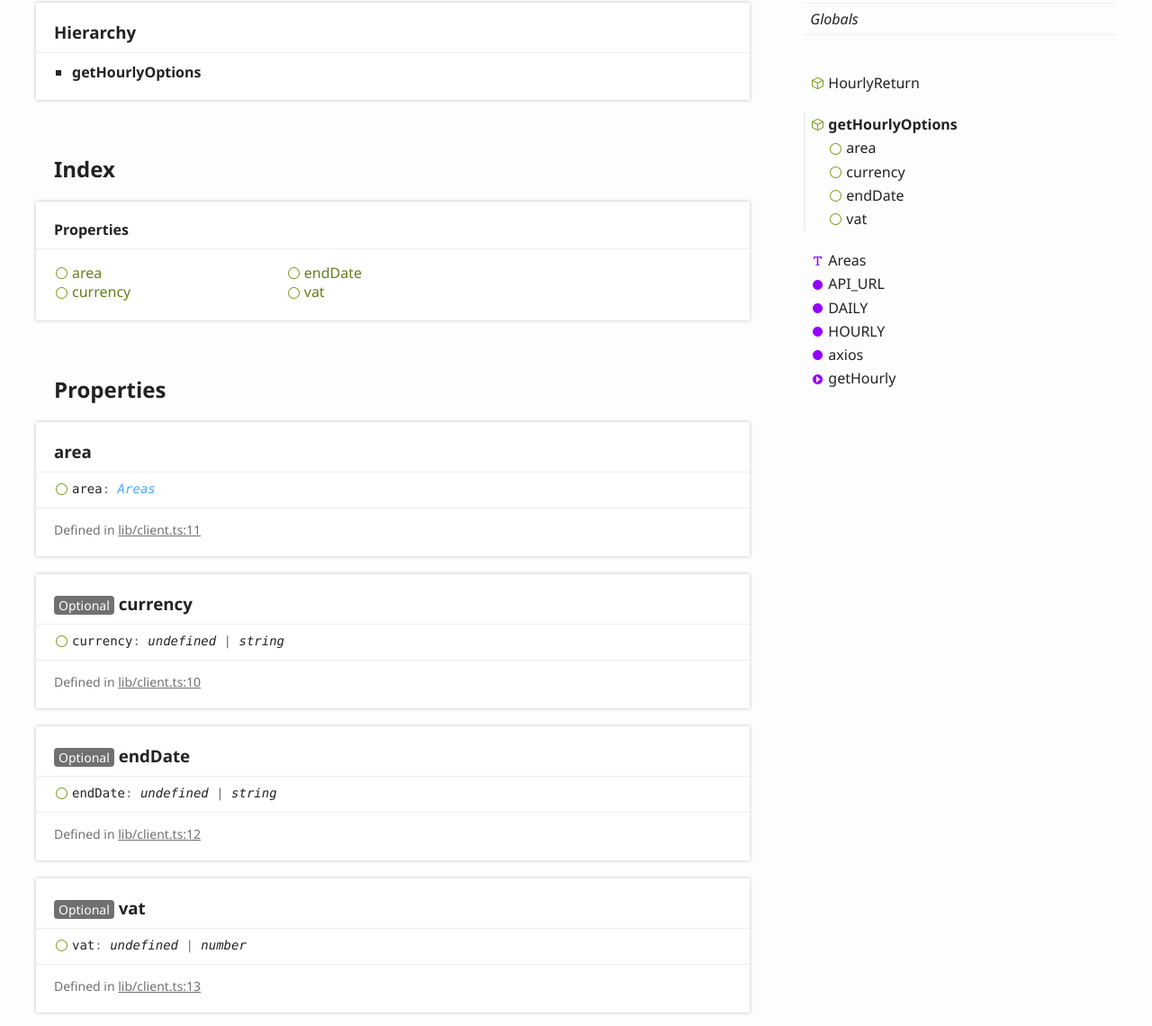
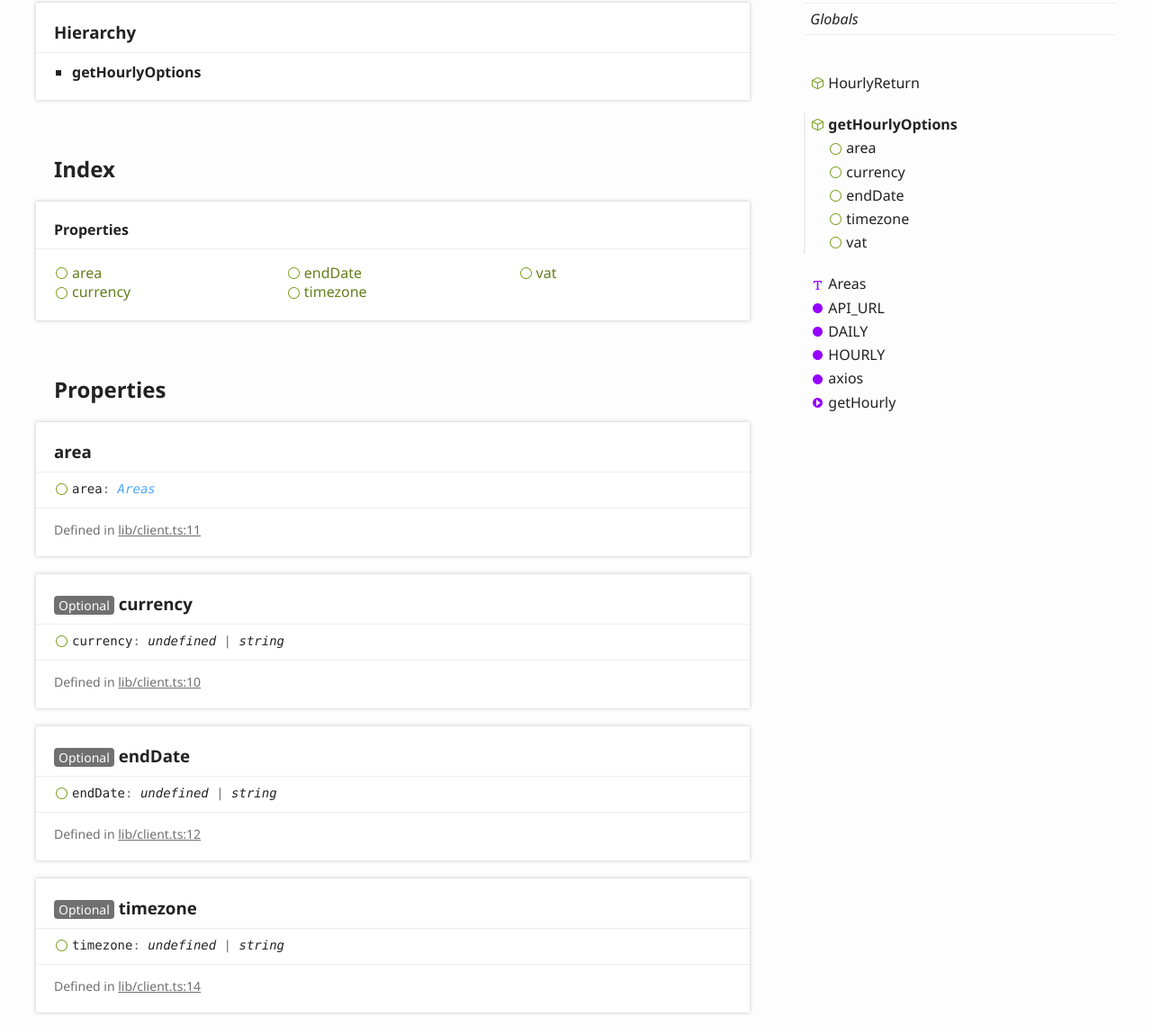
Before and after one commit to aattola/nordpool, a plain HTML site: page interfaces/gethourlyoptions.html in a window 1280 px wide. Shown: the part 192-1332 px from the top of the page at 90% size. Drawn offline with Linux system fonts and the light colour scheme.

Commit message:
[ci skip] Updates

```diff
--- a/interfaces/gethourlyoptions.html
+++ b/interfaces/gethourlyoptions.html
@@ -84,6 +84,7 @@
 								<li class="tsd-kind-property tsd-parent-kind-interface"><a href="gethourlyoptions.html#area" class="tsd-kind-icon">area</a></li>
 								<li class="tsd-kind-property tsd-parent-kind-interface"><a href="gethourlyoptions.html#currency" class="tsd-kind-icon">currency</a></li>
 								<li class="tsd-kind-property tsd-parent-kind-interface"><a href="gethourlyoptions.html#enddate" class="tsd-kind-icon">end<wbr>Date</a></li>
+								<li class="tsd-kind-property tsd-parent-kind-interface"><a href="gethourlyoptions.html#timezone" class="tsd-kind-icon">timezone</a></li>
 								<li class="tsd-kind-property tsd-parent-kind-interface"><a href="gethourlyoptions.html#vat" class="tsd-kind-icon">vat</a></li>
 							</ul>
 						</section>
@@ -98,7 +99,7 @@
 					<div class="tsd-signature tsd-kind-icon">area<span class="tsd-signature-symbol">:</span> <a href="../globals.html#areas" class="tsd-signature-type">Areas</a></div>
 					<aside class="tsd-sources">
 						<ul>
-							<li>Defined in <a href="https://github.com/jeffeeeee/nordpool/blob/e69880d/src/lib/client.ts#L11">lib/client.ts:11</a></li>
+							<li>Defined in <a href="https://github.com/jeffeeeee/nordpool/blob/ca85df6/src/lib/client.ts#L11">lib/client.ts:11</a></li>
 						</ul>
 					</aside>
 				</section>
@@ -108,7 +109,7 @@
 					<div class="tsd-signature tsd-kind-icon">currency<span class="tsd-signature-symbol">:</span> <span class="tsd-signature-type">undefined</span><span class="tsd-signature-symbol"> | </span><span class="tsd-signature-type">string</span></div>
 					<aside class="tsd-sources">
 						<ul>
-							<li>Defined in <a href="https://github.com/jeffeeeee/nordpool/blob/e69880d/src/lib/client.ts#L10">lib/client.ts:10</a></li>
+							<li>Defined in <a href="https://github.com/jeffeeeee/nordpool/blob/ca85df6/src/lib/client.ts#L10">lib/client.ts:10</a></li>
 						</ul>
 					</aside>
 				</section>
@@ -118,7 +119,17 @@
 					<div class="tsd-signature tsd-kind-icon">end<wbr>Date<span class="tsd-signature-symbol">:</span> <span class="tsd-signature-type">undefined</span><span class="tsd-signature-symbol"> | </span><span class="tsd-signature-type">string</span></div>
 					<aside class="tsd-sources">
 						<ul>
-							<li>Defined in <a href="https://github.com/jeffeeeee/nordpool/blob/e69880d/src/lib/client.ts#L12">lib/client.ts:12</a></li>
+							<li>Defined in <a href="https://github.com/jeffeeeee/nordpool/blob/ca85df6/src/lib/client.ts#L12">lib/client.ts:12</a></li>
+						</ul>
+					</aside>
+				</section>
+				<section class="tsd-panel tsd-member tsd-kind-property tsd-parent-kind-interface">
+					<a name="timezone" class="tsd-anchor"></a>
+					<h3><span class="tsd-flag ts-flagOptional">Optional</span> timezone</h3>
+					<div class="tsd-signature tsd-kind-icon">timezone<span class="tsd-signature-symbol">:</span> <span class="tsd-signature-type">undefined</span><span class="tsd-signature-symbol"> | </span><span class="tsd-signature-type">string</span></div>
+					<aside class="tsd-sources">
+						<ul>
+							<li>Defined in <a href="https://github.com/jeffeeeee/nordpool/blob/ca85df6/src/lib/client.ts#L14">lib/client.ts:14</a></li>
 						</ul>
 					</aside>
 				</section>
@@ -128,7 +139,7 @@
 					<div class="tsd-signature tsd-kind-icon">vat<span class="tsd-signature-symbol">:</span> <span class="tsd-signature-type">undefined</span><span class="tsd-signature-symbol"> | </span><span class="tsd-signature-type">number</span></div>
 					<aside class="tsd-sources">
 						<ul>
-							<li>Defined in <a href="https://github.com/jeffeeeee/nordpool/blob/e69880d/src/lib/client.ts#L13">lib/client.ts:13</a></li>
+							<li>Defined in <a href="https://github.com/jeffeeeee/nordpool/blob/ca85df6/src/lib/client.ts#L13">lib/client.ts:13</a></li>
 						</ul>
 					</aside>
 				</section>
@@ -160,6 +171,9 @@
 							</li>
 							<li class=" tsd-kind-property tsd-parent-kind-interface">
 								<a href="gethourlyoptions.html#enddate" class="tsd-kind-icon">end<wbr>Date</a>
+							</li>
+							<li class=" tsd-kind-property tsd-parent-kind-interface">
+								<a href="gethourlyoptions.html#timezone" class="tsd-kind-icon">timezone</a>
 							</li>
 							<li class=" tsd-kind-property tsd-parent-kind-interface">
 								<a href="gethourlyoptions.html#vat" class="tsd-kind-icon">vat</a>
```
Also changed, not shown: assets/js/search.json (+1 -1 lines), globals.html (+6 -6 lines), interfaces/hourlyreturn.html (+4 -4 lines).
